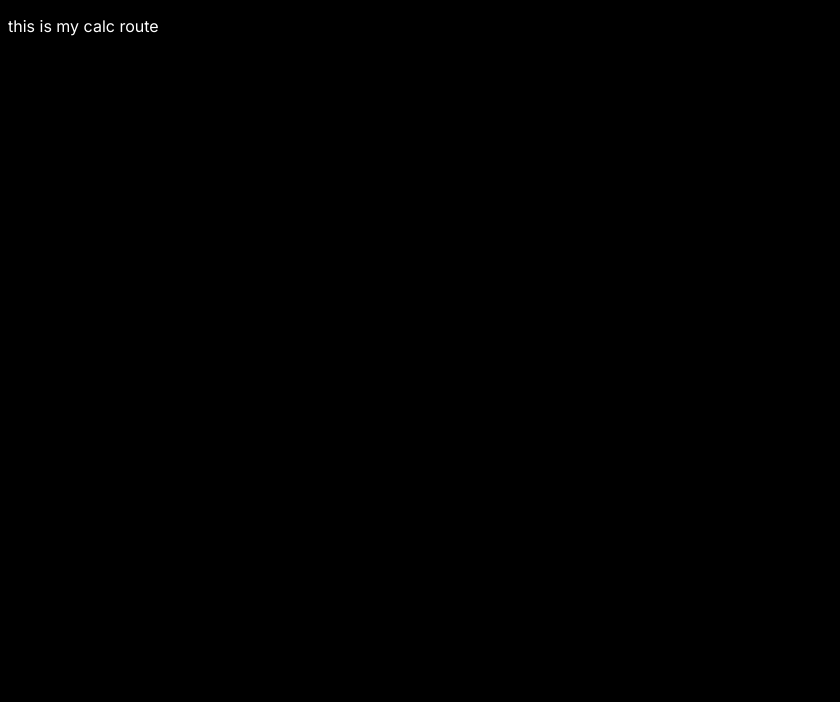
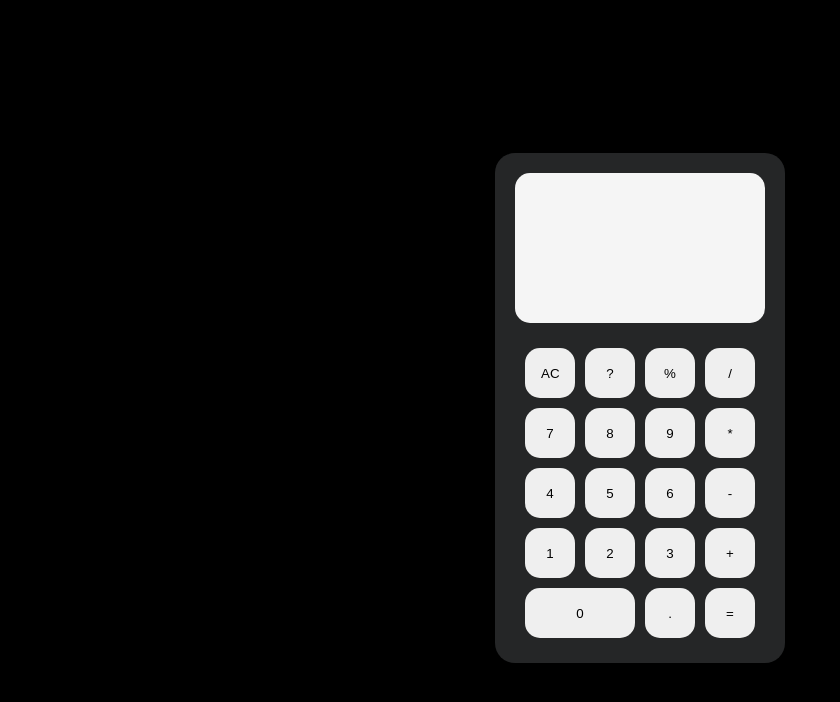
Before and after one commit to ValentinaValverde/soffice_studios, a Next.js app: page /projects/calculator in a window 1280 px wide. Shown: the top 702 px of the page, without its empty margins (0-840 px from the left). Built offline with nearby package versions, Linux system fonts and the light colour scheme.

Commit message:
Created a calculator

```diff
--- a/app/projects/calculator/page.tsx
+++ b/app/projects/calculator/page.tsx
@@ -1,7 +1,174 @@
+'use client';
+import styles from '../../styles/page.module.css';
+import { useState } from 'react';
+
 export default function Calculator() {
+  const [input, setInput] = useState('');
+  const [display, setDisplay] = useState('');
+  // const [operation, setOperation] = useState('');
+
+  const evaluate = (value: string) => {
+    // there has to be a better way to do this
+    // for the sake of time, this is an issue for later
+    if (input.includes('+')) {
+      const array = input.split('+');
+      const solution = (parseFloat(array[0]) + parseFloat(array[1])).toString();
+      setInput(solution);
+    } else if (input.includes('-')) {
+      const array = input.split('-');
+      const solution = (parseFloat(array[0]) - parseFloat(array[1])).toString();
+      setInput(solution);
+    } else if (input.includes('*')) {
+      const array = input.split('*');
+      const solution = (parseFloat(array[0]) * parseFloat(array[1])).toString();
+      setInput(solution);
+    } else if (input.includes('/')) {
+      const array = input.split('/');
+      const solution = (parseFloat(array[0]) / parseFloat(array[1])).toString();
+      setInput(solution);
+    } else if (input.includes('%')) {
+      const array = input.split('%');
+      const solution = (parseFloat(array[0]) % parseFloat(array[1])).toString();
+      setInput(solution);
+    } else if (input.includes('?')) {
+      alert(
+        "Congrats! You've found your first clue. Check the console for further instructions :)"
+      );
+      console.log("Here's your clue!");
+      console.log('L');
+    } else {
+      setInput(input);
+    }
+  };
+
+  const onClick = (value: string) => {
+    // decided to use switch statement instead of if else statements
+    switch (value) {
+      case 'AC':
+        setInput(' ');
+        break;
+      case '=':
+        evaluate(input);
+        break;
+      case '?':
+        setInput('?');
+        break;
+      default:
+        setInput(input + value);
+    }
+  };
+
   return (
-    <div>
-      <p>this is my calc route</p>
+    <div
+      style={{
+        // backgroundColor: 'pink',
+        display: 'flex',
+        alignItems: 'center',
+        justifyContent: 'center',
+        flexWrap: 'wrap',
+        height: '100vh',
+      }}
+    >
+      <div className={styles.calculator}>
+        <div className={styles.window}>
+          <p>{input}</p>
+          {/* <p style={{ fontSize: 10 }}>{display}</p> */}
+        </div>
+        <div>
+          <button
+            className={styles.operationButton}
+            onClick={() => onClick('AC')}
+          >
+            AC
+          </button>
+          <button
+            className={styles.operationButton}
+            onClick={() => onClick('?')}
+          >
+            ?
+          </button>
+          <button
+            className={styles.operationButton}
+            onClick={() => onClick('%')}
+          >
+            %
+          </button>
+          <button
+            className={styles.operationButton}
+            onClick={() => onClick('/')}
+          >
+            /
+          </button>
+        </div>
+        <div>
+          <button className={styles.calcButton} onClick={() => onClick('7')}>
+            7
+          </button>
+          <button className={styles.calcButton} onClick={() => onClick('8')}>
+            8
+          </button>
+          <button className={styles.calcButton} onClick={() => onClick('9')}>
+            9
+          </button>
+          <button
+            className={styles.operationButton}
+            onClick={() => onClick('*')}
+          >
+            *
+          </button>
+        </div>
+        <div>
+          <button className={styles.calcButton} onClick={() => onClick('4')}>
+            4
+          </button>
+          <button className={styles.calcButton} onClick={() => onClick('5')}>
+            5
+          </button>
+          <button className={styles.calcButton} onClick={() => onClick('6')}>
+            6
+          </button>
+          <button
+            className={styles.operationButton}
+            onClick={() => onClick('-')}
+          >
+            -
+          </button>
+        </div>
+        <div>
+          <button className={styles.calcButton} onClick={() => onClick('1')}>
+            1
+          </button>
+          <button className={styles.calcButton} onClick={() => onClick('2')}>
+            2
+          </button>
+          <button className={styles.calcButton} onClick={() => onClick('3')}>
+            3
+          </button>
+          <button
+            className={styles.operationButton}
+            onClick={() => onClick('+')}
+          >
+            +
+          </button>
+        </div>
+        <div>
+          <button className={styles.longButton} onClick={() => onClick('0')}>
+            0
+          </button>
+          <button
+            className={styles.operationButton}
+            onClick={() => onClick('.')}
+          >
+            .
+          </button>
+          <button
+            className={styles.operationButton}
+            onClick={() => onClick('=')}
+          >
+            =
+          </button>
+        </div>
+      </div>
     </div>
   );
 }
--- a/app/styles/page.module.css
+++ b/app/styles/page.module.css
@@ -80,3 +80,101 @@
     height: 150px;
   }
 }
+
+/* Calculator Styles */
+.calculator {
+  background-color: #252627;
+
+  padding: 20px;
+  margin: 20px;
+  border-radius: 20px;
+  width: 250px;
+  display: flex;
+  flex-direction: column;
+  justify-content: center;
+  align-items: center;
+}
+
+.window {
+  background-color: whitesmoke;
+  width: 100%;
+  height: 150px;
+  margin-bottom: 20px;
+  border-radius: 15px;
+  line-height: 0;
+  overflow: hidden;
+
+  display: flex;
+  flex-direction: column;
+  justify-content: center;
+  align-items: center;
+
+  color: black;
+}
+
+/* buttons */
+.calcButton {
+  border: none;
+  padding: 0.6em 1.2em;
+  border-radius: 15px;
+  margin: 5px;
+  width: 50px;
+  height: 50px;
+  transition: 0.25s;
+}
+
+.calcButton:hover {
+  background-color: black;
+  color: white;
+  cursor: pointer;
+}
+
+.calcButton:focus,
+.calcButton:focus-visible {
+  background-color: #1a1a1a;
+  color: white;
+}
+
+.longButton {
+  border: none;
+  padding: 0.6em 1.2em;
+  border-radius: 15px;
+  margin: 5px;
+  width: 110px;
+  height: 50px;
+  transition: 0.25s;
+}
+
+.longButton:hover {
+  background-color: black;
+  color: white;
+  cursor: pointer;
+}
+
+.longButton:focus,
+.longButton:focus-visible {
+  background-color: #1a1a1a;
+  color: white;
+}
+
+.operationButton {
+  border: none;
+  padding: 0.6em 1.2em;
+  border-radius: 15px;
+  margin: 5px;
+  width: 50px;
+  height: 50px;
+  transition: 0.25s;
+}
+
+.operationButton:hover {
+  background-color: black;
+  color: white;
+  cursor: pointer;
+}
+
+.operationButton:focus,
+.operationButton:focus-visible {
+  background-color: #1a1a1a;
+  color: white;
+}
```
